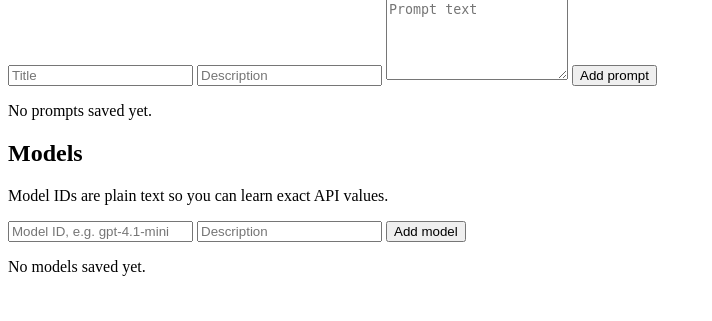
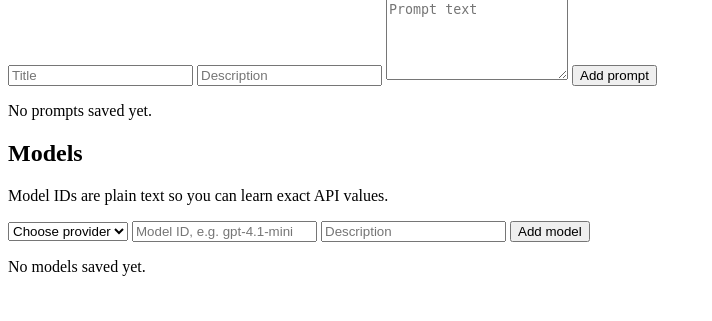
Before and after one commit to colinleroux/OpenAI_Project1, a Flask app: page /settings/ in a window 1280 px wide. Shown: the part 278-599 px from the top of the page, without its empty margins (0-712 px from the left). Run offline with Flask 3, Linux system fonts and the light colour scheme; data that the repository does not hold is empty.

Commit message:
linked models to prociders to prevent incorrect model use

```diff
--- a/app/settings/routes.py
+++ b/app/settings/routes.py
@@ -3,13 +3,19 @@
 from . import settings_bp
 from ..extensions import db
 from ..models import SavedModel, SavedPrompt
+from ..providers import get_provider, list_providers
 
 
 @settings_bp.route("/")
 def index():
     prompts = SavedPrompt.query.order_by(SavedPrompt.title.asc()).all()
-    models = SavedModel.query.order_by(SavedModel.name.asc()).all()
-    return render_template("settings/index.html", prompts=prompts, models=models)
+    models = SavedModel.query.order_by(SavedModel.provider_key.asc(), SavedModel.name.asc()).all()
+    return render_template(
+        "settings/index.html",
+        prompts=prompts,
+        models=models,
+        providers=list_providers(),
+    )
 
 
 @settings_bp.post("/prompts")
@@ -44,12 +50,19 @@
 
 @settings_bp.post("/models")
 def add_model():
+    provider_key = request.form["provider_key"].strip()
+    provider = get_provider(provider_key)
+    if provider is None:
+        flash("Choose a valid provider before saving a model.")
+        return redirect(url_for("settings.index"))
+
     name = request.form["name"].strip()
-    if SavedModel.query.filter_by(name=name).first():
-        flash(f"Model {name} already exists.")
+    if SavedModel.query.filter_by(provider_key=provider_key, name=name).first():
+        flash(f"{provider.name} model {name} already exists.")
         return redirect(url_for("settings.index"))
 
     model = SavedModel(
+        provider_key=provider_key,
         name=name,
         description=request.form.get("description", "").strip(),
     )
@@ -61,12 +74,23 @@
 @settings_bp.post("/models/<int:model_id>")
 def update_model(model_id):
     model = SavedModel.query.get_or_404(model_id)
-    name = request.form["name"].strip()
-    existing = SavedModel.query.filter(SavedModel.name == name, SavedModel.id != model.id).first()
-    if existing:
-        flash(f"Model {name} already exists.")
+    provider_key = request.form["provider_key"].strip()
+    provider = get_provider(provider_key)
+    if provider is None:
+        flash("Choose a valid provider before saving a model.")
         return redirect(url_for("settings.index"))
 
+    name = request.form["name"].strip()
+    existing = SavedModel.query.filter(
+        SavedModel.provider_key == provider_key,
+        SavedModel.name == name,
+        SavedModel.id != model.id,
+    ).first()
+    if existing:
+        flash(f"{provider.name} model {name} already exists.")
+        return redirect(url_for("settings.index"))
+
+    model.provider_key = provider_key
     model.name = name
     model.description = request.form.get("description", "").strip()
     db.session.commit()
--- a/app/templates/providers/show.html
+++ b/app/templates/providers/show.html
@@ -58,7 +58,7 @@
         <label class="block">
           <span class="text-sm font-medium">Model</span>
           <select name="model_id" required class="mt-1 w-full border border-zinc-300 px-3 py-2">
-            <option value="">Choose a model</option>
+            <option value="">Choose a {{ provider.name }} model</option>
             {% for model in models %}
               <option value="{{ model.id }}" {% if selected_model_id == model.id %}selected{% endif %}>{{ model.name }}</option>
             {% endfor %}
--- a/app/templates/settings/index.html
+++ b/app/templates/settings/index.html
@@ -49,6 +49,12 @@
     </div>
 
     <form method="post" action="{{ url_for('settings.add_model') }}" class="space-y-3 border border-zinc-200 bg-white p-4">
+      <select name="provider_key" required class="w-full border border-zinc-300 px-3 py-2">
+        <option value="">Choose provider</option>
+        {% for provider in providers %}
+          <option value="{{ provider.key }}">{{ provider.name }}</option>
+        {% endfor %}
+      </select>
       <input name="name" required placeholder="Model ID, e.g. gpt-4.1-mini" class="w-full border border-zinc-300 px-3 py-2">
       <input name="description" placeholder="Description" class="w-full border border-zinc-300 px-3 py-2">
       <button class="bg-emerald-700 px-4 py-2 text-sm font-medium text-white hover:bg-emerald-800">Add model</button>
@@ -56,8 +62,13 @@
 
     {% for model in models %}
       <details class="border border-zinc-200 bg-white p-4">
-        <summary class="cursor-pointer font-medium">{{ model.name }}</summary>
+        <summary class="cursor-pointer font-medium">{{ model.name }} <span class="ml-2 text-xs font-normal uppercase text-zinc-500">{{ model.provider_key }}</span></summary>
         <form method="post" action="{{ url_for('settings.update_model', model_id=model.id) }}" class="mt-4 space-y-3">
+          <select name="provider_key" required class="w-full border border-zinc-300 px-3 py-2">
+            {% for provider in providers %}
+              <option value="{{ provider.key }}" {% if provider.key == model.provider_key %}selected{% endif %}>{{ provider.name }}</option>
+            {% endfor %}
+          </select>
           <input name="name" required value="{{ model.name }}" class="w-full border border-zinc-300 px-3 py-2">
           <input name="description" value="{{ model.description or '' }}" class="w-full border border-zinc-300 px-3 py-2">
           <div class="flex gap-2">
```
Also changed, not shown: app/__init__.py (+50 -1 lines), app/models.py (+7 -2 lines), app/provider_pages/routes.py (+17 -3 lines), README.md.
